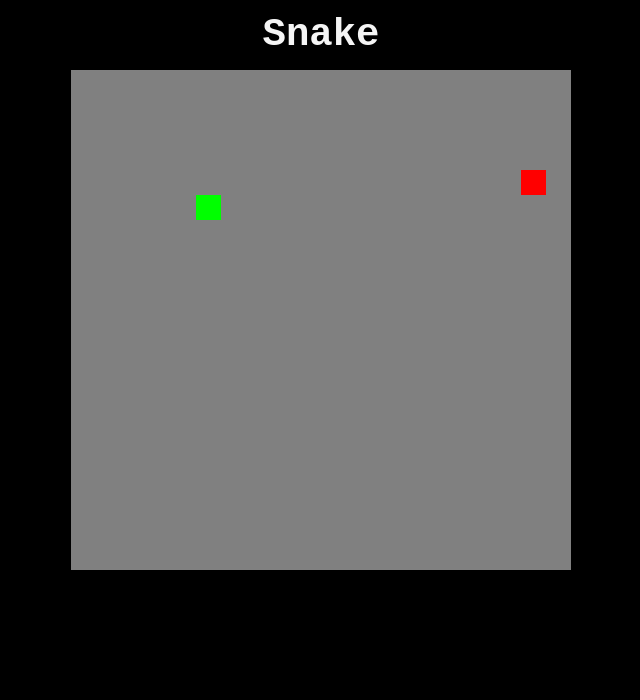
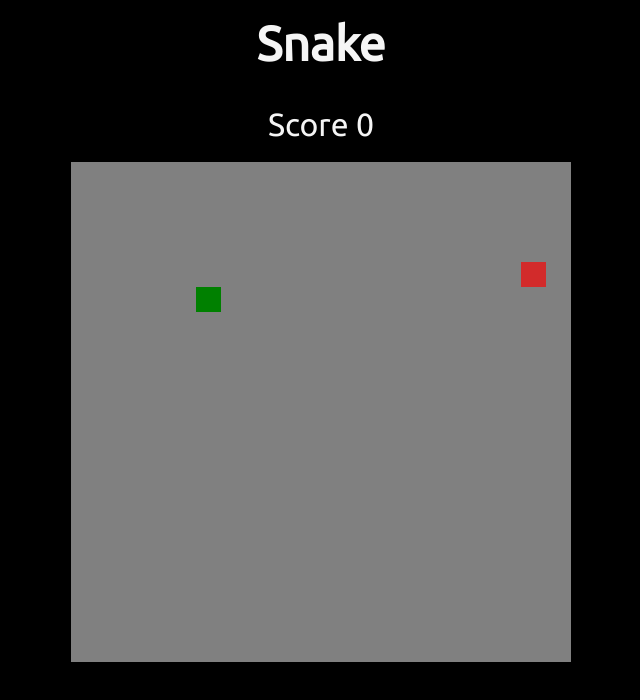
Before and after one commit to BabiscaPaul/Snake, a plain HTML site: page index.html in a window 1280 px wide. Shown: the whole page, without its empty margins (319-959 px from the left). Drawn offline with Linux system fonts and the light colour scheme; a web font is replaced by a local one.

Commit message:
implemented score, out of bound reposition, death notification, replaced snake and food colors.

```diff
--- a/index.html
+++ b/index.html
@@ -1,6 +1,10 @@
 <!DOCTYPE html>
 <html lang="en">
 <head>
+    <link rel="preconnect" href="https://fonts.googleapis.com">
+    <link rel="preconnect" href="https://fonts.gstatic.com" crossorigin>
+    <link href="https://fonts.googleapis.com/css2?family=Josefin+Sans:wght@300&family=Lora&family=Poltawski+Nowy&family=Ubuntu:ital@0;1&display=swap" rel="stylesheet">
+
     <meta charset="UTF-8">
     <meta name="viewport" content="width=device-width, initial-scale=1.0">
     <title>Snake</title>
@@ -9,6 +13,7 @@
 </head>
 <body>
     <h1 class="title">Snake</h1>
+    <div id="score">Score 0</div>
     <canvas id="board"></canvas>
     <script src="script.js"></script>
 </body>
--- a/script.js
+++ b/script.js
@@ -3,6 +3,9 @@ var rows = 20;
 var cols = 20;
 var board;
 var context;
+
+let score = document.getElementById("score");
+let scoreCount = 0;
 
 //snake head
 var snakeX = blockSize * 5;
@@ -17,7 +20,7 @@ var foodY;
 var velocityX = 0;
 var velocityY = 0;
 
-window.onload = function() {
+window.onload = function () {
     board = document.getElementById("board");
     board.height = rows * blockSize;
     board.width = cols * blockSize;
@@ -25,41 +28,59 @@ window.onload = function() {
 
     placeFoodAtRandomLocation();
     document.addEventListener("keyup", changeDirection);
-    setInterval(update, 700/10);
+    setInterval(update, 800 / 10);
 }
 
 function update() {
+    //draw board
     context.fillStyle = "grey";
     context.fillRect(0, 0, board.width, board.height);
 
-    context.fillStyle = "red";
+    //draw food
+    context.fillStyle = "#D22B2B";
     context.fillRect(foodX, foodY, blockSize, blockSize);
 
-    context.fillStyle = "lime";
-    snakeX+= velocityX * blockSize;
-    snakeY+= velocityY * blockSize;
+    //draw snake
+    context.fillStyle = "green";
+    snakeX += velocityX * blockSize;
+    snakeY += velocityY * blockSize;
     context.fillRect(snakeX, snakeY, blockSize, blockSize);
     for (let i = 0; i < snakeBody.length; i++) {
         context.fillRect(snakeBody[i][0], snakeBody[i][1], blockSize, blockSize);
     }
 
-    //snake colliding with the food
+    //if snake is colliding with the food => replace food at random location a
+    // and increase snake size by 1.
     if (snakeX == foodX && snakeY == foodY) {
         snakeBody.push([foodX, foodY]);
         placeFoodAtRandomLocation();
+        increaseScore();
+    }
+    snakeBodyKeepsUpWithTheHead();
+
+    for (let i = snakeBody.length - 1; i > 0; i--) {
+        if (snakeBody[i][0] == snakeX && snakeBody[i][1] == snakeY) {
+            die();
+            deleteScore();
+        }
     }
 
-    for (let i = snakeBody.length - 1; i > 0; i--) {
-        snakeBody[i] = snakeBody[i - 1];
-    }
-    if(snakeBody.length){
-        snakeBody[0] = [snakeX, snakeY];
-    }
+    //reposition on the opposite side of the board
+    snakeOutOfBoard();
 }
 
 function placeFoodAtRandomLocation() {
     foodX = Math.floor(Math.random() * cols) * blockSize;
     foodY = Math.floor(Math.random() * rows) * blockSize;
+}
+
+function snakeBodyKeepsUpWithTheHead() {
+    for (let i = snakeBody.length - 1; i > 0; i--) {
+        snakeBody[i] = snakeBody[i - 1];
+    }
+    if (snakeBody.length) {
+        snakeBody[0] = [snakeX, snakeY];
+    }
 }
 
 function changeDirection(e) {
@@ -72,8 +93,34 @@ function changeDirection(e) {
     } else if (e.code == "ArrowLeft" && velocityX != 1) {
         velocityX = -1;
         velocityY = 0;
-    } else if (e.code == "ArrowRight" && velocityX != -1){
+    } else if (e.code == "ArrowRight" && velocityX != -1) {
         velocityX = 1;
         velocityY = 0;
     }
 }
+
+function die() {
+    snakeBody.length = 0;
+    window.alert("You Died!");
+}
+
+function increaseScore() {
+    scoreCount++;
+    score.textContent = "Score " + scoreCount;
+}
+
+function deleteScore() {
+    scoreCount = 0;
+    score.textContent = "Score " + scoreCount;
+}
+
+function snakeOutOfBoard() {
+    if (snakeX > cols*blockSize)
+        snakeX = -blockSize;
+    else if(snakeX < 0)
+        snakeX = cols * blockSize;
+    else if (snakeY < 0)
+        snakeY = rows * blockSize;
+    else if (snakeY > rows * blockSize)
+        snakeY = -blockSize;
+}
--- a/style.css
+++ b/style.css
@@ -1,8 +1,12 @@
+
 * {
     margin: 0;
     box-sizing: border-box;
 
-    font-family: monospace;
+    font-family: 'Josefin Sans', sans-serif;
+    font-family: 'Lora', serif;
+    font-family: 'Poltawski Nowy', serif;
+    font-family: 'Ubuntu', sans-serif;
 }
 
 body {
@@ -19,3 +23,10 @@ body {
     margin: 1rem;
     font-size: 3rem;
 }
+
+#score{
+    margin: 1.2rem;
+    font-size: 2rem;
+    text-align: center;
+    color: whitesmoke;
+}
```
